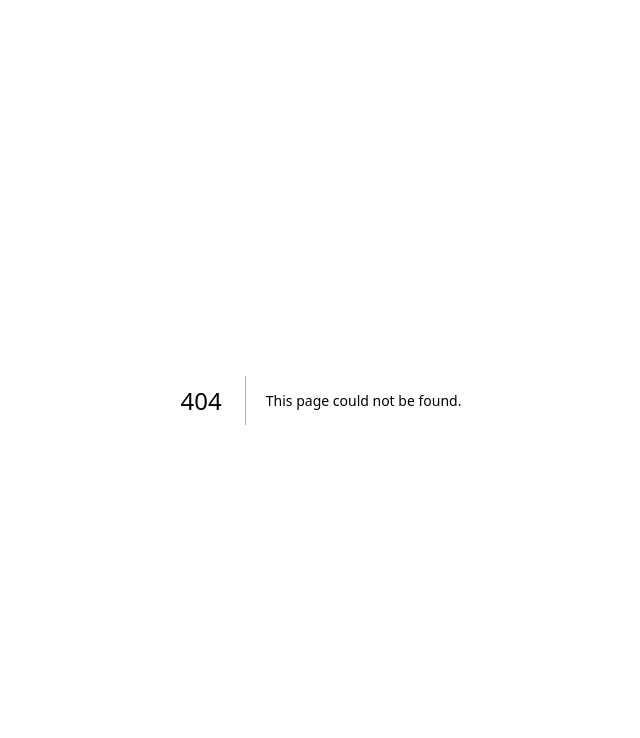
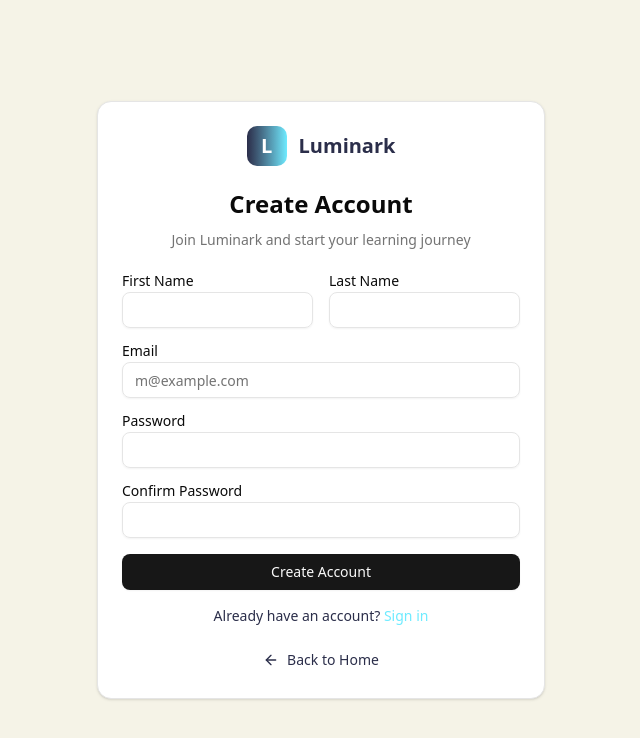
Before and after one commit to revou-fsse-feb25/final-project-fe-aetherx24, a Next.js app: page /register in a window 1280 px wide. Before the commit this address had no page. Shown: the top 738 px of the page, without its empty margins (319-959 px from the left). Built offline with nearby package versions, Linux system fonts and the light colour scheme.

Commit message:
feat: added register form and connected to api

```diff
--- /dev/null
+++ b/src/app/register/page.tsx
@@ -0,0 +1,15 @@
+import { RegisterForm } from "../../components/register-form"
+import type { Metadata } from "next";
+
+export const metadata: Metadata = {
+  title: "Register - Luminark",
+  description: "Create your Luminark learning account",
+};
+
+export default function RegisterPage() {
+  return (
+    <main className="min-h-screen bg-[#F5F3E7] flex items-center justify-center p-4">
+      <RegisterForm />
+    </main>
+  )
+}
--- a/src/components/LandingPage.tsx
+++ b/src/components/LandingPage.tsx
@@ -31,7 +31,7 @@ export function LandingPage() {
                <a href="/login">Login</a>
              </Button>
              <Button className="bg-gradient-to-r from-[#2B2E4A] to-[#6EEBFF] hover:from-[#1A1D2E] hover:to-[#5DD8E8] text-white" asChild>
-               <a href="/login">Sign Up</a>
+               <a href="/register">Sign Up</a>
              </Button>
              <Button variant="ghost" size="sm" className="text-[#2B2E4A] hover:text-[#6EEBFF]">
                <Sun className="w-4 h-4" />
@@ -54,7 +54,7 @@ export function LandingPage() {
            </p>
            <div className="flex flex-col sm:flex-row gap-4 justify-center">
              <Button size="lg" className="bg-gradient-to-r from-[#2B2E4A] to-[#6EEBFF] hover:from-[#1A1D2E] hover:to-[#5DD8E8] text-white text-lg px-8 py-3" asChild>
-               <a href="/login">Start Learning</a>
+               <a href="/register">Start Learning</a>
              </Button>
              <Button size="lg" variant="outline" className="border-[#2B2E4A] text-[#2B2E4A] hover:bg-[#C9C3D9] text-lg px-8 py-3">
                Learn More
--- a/src/components/login-form.tsx
+++ b/src/components/login-form.tsx
@@ -6,6 +6,7 @@ import { Card, CardContent, CardDescription, CardHeader, CardTitle } from "@/com
 import { Input } from "@/components/ui/input";
 import { Label } from "@/components/ui/label";
 import { useAuth } from "@/hooks/useApi";
+import Link from "next/link";
 
 export function LoginForm() {
   const [email, setEmail] = useState("");
@@ -105,6 +106,14 @@ export function LoginForm() {
           </Button>
         </form>
 
+        <div className="mt-4 text-center text-sm text-[#2B2E4A]">
+          <p>Don't have an account?{" "}
+            <Link href="/register" className="text-[#6EEBFF] hover:underline">
+              Sign up
+            </Link>
+          </p>
+        </div>
+
         <div className="mt-4 text-center text-sm text-gray-600">
           <p>Connected to backend API</p>
           <p className="text-xs mt-1">Make sure your backend is running</p>
--- /dev/null
+++ b/src/components/register-form.tsx
@@ -0,0 +1,211 @@
+"use client";
+
+import { useState } from "react";
+import { Button } from "@/components/ui/button";
+import { Card, CardContent, CardDescription, CardHeader, CardTitle } from "@/components/ui/card";
+import { Input } from "@/components/ui/input";
+import { Label } from "@/components/ui/label";
+import { User, Mail, Lock, ArrowLeft } from "lucide-react";
+import { apiClient } from "@/lib/apiClient";
+import Link from "next/link";
+
+export function RegisterForm() {
+  const [formData, setFormData] = useState({
+    firstName: "",
+    lastName: "",
+    email: "",
+    password: "",
+    confirmPassword: "",
+  });
+  const [loading, setLoading] = useState(false);
+  const [error, setError] = useState("");
+  const [success, setSuccess] = useState(false);
+
+  const handleInputChange = (field: string, value: string) => {
+    setFormData(prev => ({
+      ...prev,
+      [field]: value
+    }));
+  };
+
+  const handleSubmit = async (e: React.FormEvent) => {
+    e.preventDefault();
+    setLoading(true);
+    setError("");
+
+    // Validation
+    if (formData.password !== formData.confirmPassword) {
+      setError("Passwords do not match");
+      setLoading(false);
+      return;
+    }
+
+    if (formData.password.length < 6) {
+      setError("Password must be at least 6 characters long");
+      setLoading(false);
+      return;
+    }
+
+    try {
+      // Call the register API
+      const response = await apiClient.register({
+        email: formData.email,
+        password: formData.password,
+        firstName: formData.firstName,
+        lastName: formData.lastName,
+      });
+
+      console.log("🔍 RegisterForm: Registration successful:", response);
+      setSuccess(true);
+
+      // Redirect to login page after successful registration
+      setTimeout(() => {
+        window.location.href = "/login";
+      }, 2000);
+
+    } catch (err) {
+      console.error("🔍 RegisterForm: Registration error:", err);
+      setError(err instanceof Error ? err.message : "Registration failed. Please try again.");
+    } finally {
+      setLoading(false);
+    }
+  };
+
+  if (success) {
+    return (
+      <Card className="w-full max-w-md mx-auto">
+        <CardHeader className="space-y-1 text-center">
+          <div className="flex items-center justify-center space-x-3 mb-4">
+            <div className="w-10 h-10 bg-gradient-to-r from-[#2B2E4A] to-[#6EEBFF] rounded-lg flex items-center justify-center">
+              <span className="text-white font-bold text-xl">L</span>
+            </div>
+            <span className="text-xl font-bold text-[#2B2E4A]">Luminark</span>
+          </div>
+          <CardTitle className="text-2xl text-green-600">Registration Successful!</CardTitle>
+          <CardDescription>
+            Your account has been created successfully. Redirecting to login page...
+          </CardDescription>
+        </CardHeader>
+        <CardContent className="text-center">
+          <div className="text-green-600 mb-4">
+            <User className="w-16 h-16 mx-auto" />
+          </div>
+          <p className="text-[#2B2E4A] mb-4">
+            Welcome to Luminark! You can now sign in with your new account.
+          </p>
+          <Link href="/login">
+            <Button className="w-full">
+              Go to Login
+            </Button>
+          </Link>
+        </CardContent>
+      </Card>
+    );
+  }
+
+  return (
+    <Card className="w-full max-w-md mx-auto">
+      <CardHeader className="space-y-1">
+        <div className="flex items-center justify-center space-x-3 mb-4">
+          <div className="w-10 h-10 bg-gradient-to-r from-[#2B2E4A] to-[#6EEBFF] rounded-lg flex items-center justify-center">
+            <span className="text-white font-bold text-xl">L</span>
+          </div>
+          <span className="text-xl font-bold text-[#2B2E4A]">Luminark</span>
+        </div>
+        <CardTitle className="text-2xl text-center">Create Account</CardTitle>
+        <CardDescription className="text-center">
+          Join Luminark and start your learning journey
+        </CardDescription>
+      </CardHeader>
+      <CardContent>
+        <form onSubmit={handleSubmit} className="space-y-4">
+          <div className="grid grid-cols-2 gap-4">
+            <div>
+              <Label htmlFor="firstName">First Name</Label>
+              <Input
+                id="firstName"
+                value={formData.firstName}
+                onChange={(e) => handleInputChange('firstName', e.target.value)}
+                required
+                className="mt-1"
+              />
+            </div>
+            <div>
+              <Label htmlFor="lastName">Last Name</Label>
+              <Input
+                id="lastName"
+                value={formData.lastName}
+                onChange={(e) => handleInputChange('lastName', e.target.value)}
+                required
+                className="mt-1"
+              />
+            </div>
+          </div>
+
+          <div>
+            <Label htmlFor="email">Email</Label>
+            <Input
+              id="email"
+              type="email"
+              placeholder="m@example.com"
+              value={formData.email}
+              onChange={(e) => handleInputChange('email', e.target.value)}
+              required
+              className="mt-1"
+            />
+          </div>
+
+          <div>
+            <Label htmlFor="password">Password</Label>
+            <Input
+              id="password"
+              type="password"
+              value={formData.password}
+              onChange={(e) => handleInputChange('password', e.target.value)}
+              required
+              className="mt-1"
+            />
+          </div>
+
+          <div>
+            <Label htmlFor="confirmPassword">Confirm Password</Label>
+            <Input
+              id="confirmPassword"
+              type="password"
+              value={formData.confirmPassword}
+              onChange={(e) => handleInputChange('confirmPassword', e.target.value)}
+              required
+              className="mt-1"
+            />
+          </div>
+
+          {error && (
+            <div className="text-red-500 text-sm text-center bg-red-50 p-2 rounded">
+              {error}
+            </div>
+          )}
+
+          <Button type="submit" className="w-full" disabled={loading}>
+            {loading ? "Creating Account..." : "Create Account"}
+          </Button>
+
+          <div className="text-center">
+            <p className="text-sm text-[#2B2E4A]">
+              Already have an account?{" "}
+              <Link href="/login" className="text-[#6EEBFF] hover:underline">
+                Sign in
+              </Link>
+            </p>
+          </div>
+        </form>
+
+        <div className="mt-6 text-center">
+          <Link href="/" className="inline-flex items-center text-sm text-[#2B2E4A] hover:text-[#6EEBFF]">
+            <ArrowLeft className="w-4 h-4 mr-2" />
+            Back to Home
+          </Link>
+        </div>
+      </CardContent>
+    </Card>
+  );
+}
--- a/src/lib/apiClient.ts
+++ b/src/lib/apiClient.ts
@@ -418,7 +418,7 @@ class ApiClient {
     }
   }
 
-  async register(userData: { email: string; password: string; name: string }): Promise<RegisterResponse> {
+  async register(userData: { email: string; password: string; firstName: string; lastName: string }): Promise<RegisterResponse> {
     return this.request<RegisterResponse>(API_ENDPOINTS.AUTH.REGISTER, {
       method: 'POST',
       body: JSON.stringify(userData),
```
